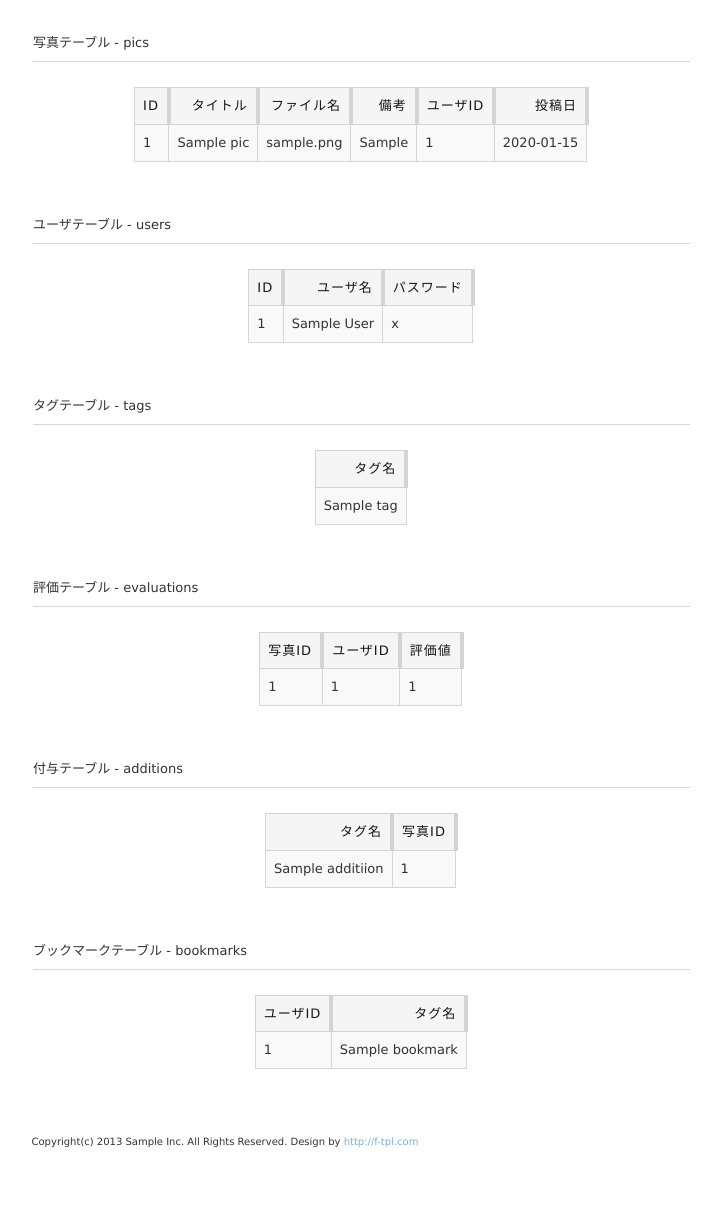
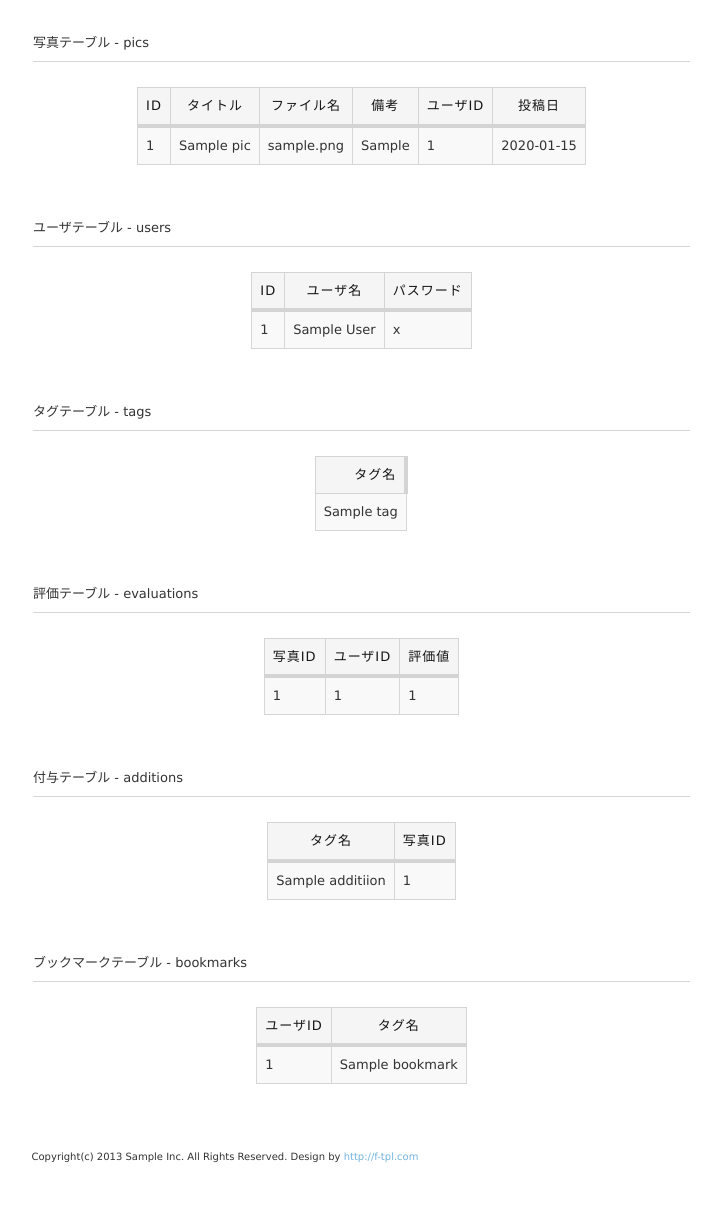
Before and after one commit to mtjune/dbskill, a PHP site: page /get_tables.php in a window 1280 px wide. Shown: the part 164-1378 px from the top of the page, without its empty margins (415-1136 px from the left). Before the commit the page ends 1311 px from the top, so only its background shows below. Run offline with PHP 8.4, Linux system fonts and the light colour scheme; tables that the repository leaves empty or names only in its code hold one stand-in row (values such as "Sample post").

Commit message:
shintyoku

```diff
--- a/get_tables.php
+++ b/get_tables.php
@@ -86,7 +86,7 @@ if(!$is_login){
 <section class="content">
 <h3 class="heading">写真テーブル - pics</h3>
 <article>
-<table class='table'>
+<table class='tablerow'>
 <tr><th>ID</th><th>タイトル</th><th>ファイル名</th><th>備考</th><th>ユーザID</th><th>投稿日</th></tr>
 <?php
 $sql = "select * from pics";
@@ -110,7 +110,7 @@ mysql_free_result($res);
 <section class="content">
 <h3 class="heading">ユーザテーブル - users</h3>
 <article>
-<table class='table'>
+<table class='tablerow'>
 <tr><th>ID</th><th>ユーザ名</th><th>パスワード</th></tr>
 <?php
 $sql = "select * from users";
@@ -151,7 +151,7 @@ mysql_free_result($res);
 <section class="content">
 <h3 class="heading">評価テーブル - evaluations</h3>
 <article>
-<table class='table'>
+<table class='tablerow'>
 <tr><th>写真ID</th><th>ユーザID</th><th>評価値</th></tr>
 <?php
 
@@ -173,7 +173,7 @@ mysql_free_result($res);
 <section class="content">
 <h3 class="heading">付与テーブル - additions</h3>
 <article>
-<table class='table'>
+<table class='tablerow'>
 <tr><th>タグ名</th><th>写真ID</th></tr>
 <?php
 
@@ -194,7 +194,7 @@ mysql_free_result($res);
 <section class="content">
 <h3 class="heading">ブックマークテーブル - bookmarks</h3>
 <article>
-<table class='table'>
+<table class='tablerow'>
 <tr><th>ユーザID</th><th>タグ名</th></tr>
 <?php
 
--- a/style.css
+++ b/style.css
@@ -56,6 +56,39 @@ section.square{
 	border-width: 1px;
 	padding: 10px 5px 10px 20px;
 }
+
+table.tablerow{
+border-collapse:collapse;
+margin:5px auto 15px auto;
+}
+
+table.tablerow td{
+border-collapse:collapse;
+background-color:#F9F9F9;
+text-align:left;
+padding:8px;
+border:1px solid #D6D6D6;
+line-height:20px;
+}
+
+table.tablerow th{
+background-color:#F5F5F5;
+text-align:center;
+padding:8px;
+white-space:nowrap;
+color: #151515;
+border-top:1px solid #D4D4D4;
+border-right:1px solid #D4D4D4;
+border-bottom:4px solid #D4D4D4;
+border-left:1px solid #D4D4D4;
+font-size:13px;
+font-weight:normal;
+letter-spacing:1px;
+background-repeat:repeat-x;
+background-position:top;
+}
+
+
 
 
 /*************
```
